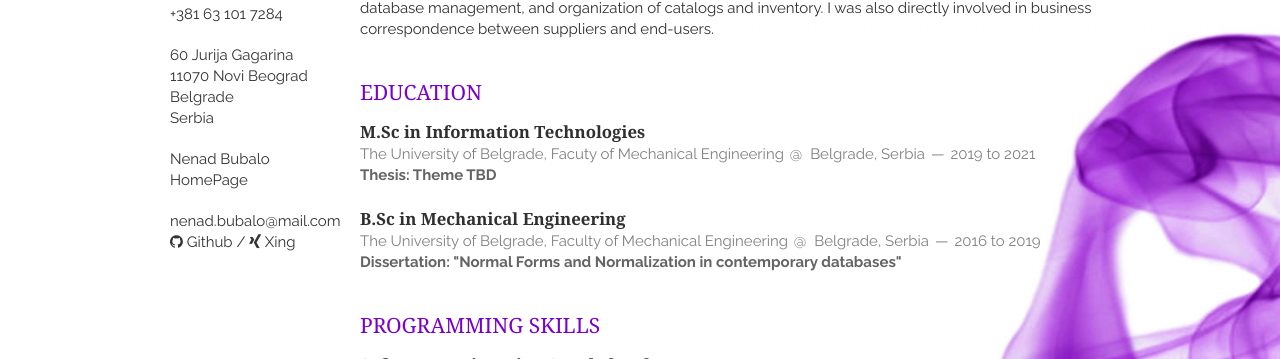
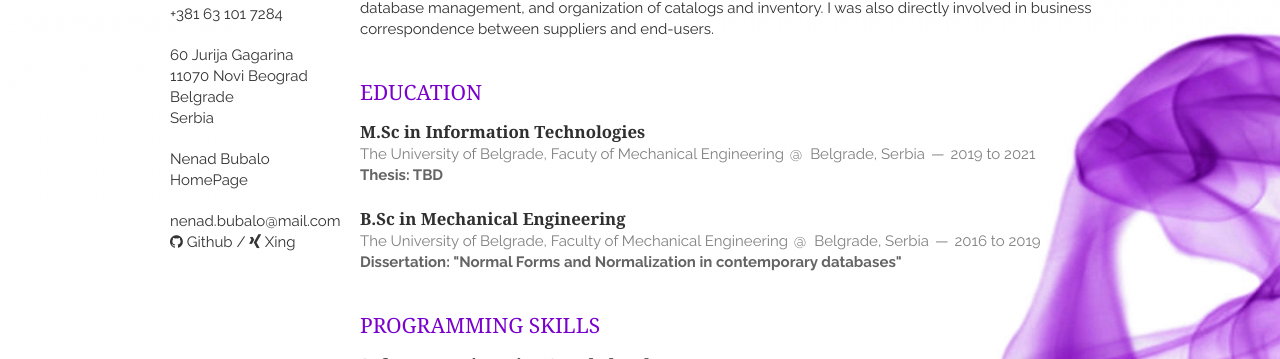
Before and after one commit to MouseOnTheKeys/cv, a Jekyll site: the page built from index.html, in a window 1280 px wide. Shown: the part 272-631 px from the top of the page. Built offline with Jekyll 4.4.1, drawn with Linux system fonts in a browser that asks for light colours; nearby versions of some CDN libraries; the list of posts is cut into pages by our own code.

Commit message:
popravke

```diff
--- a/_config.yml
+++ b/_config.yml
@@ -19,7 +19,7 @@
 email: nenad.bubalo@mail.com
 email_full: mailto:nenad.bubalo@mailcom
 website: Nenad Bubalo HomePage
-website_full: https://mouseonthekeys.github.io/
+website_full: https://mouseonthekeys.github.io/mouse/
 github: MouseOnTheKeys
 #twitter: twitter
 xing: Nenad_Bubalo/cv
--- a/_includes/education.html
+++ b/_includes/education.html
@@ -9,7 +9,7 @@
             </span>
         </header>
         <p>
-            <em>Thesis: Theme TBD</em>
+            <em>Thesis: TBD</em>
         </p>
     </article>
     <article>
```
Also changed, not shown: 1 other file.
